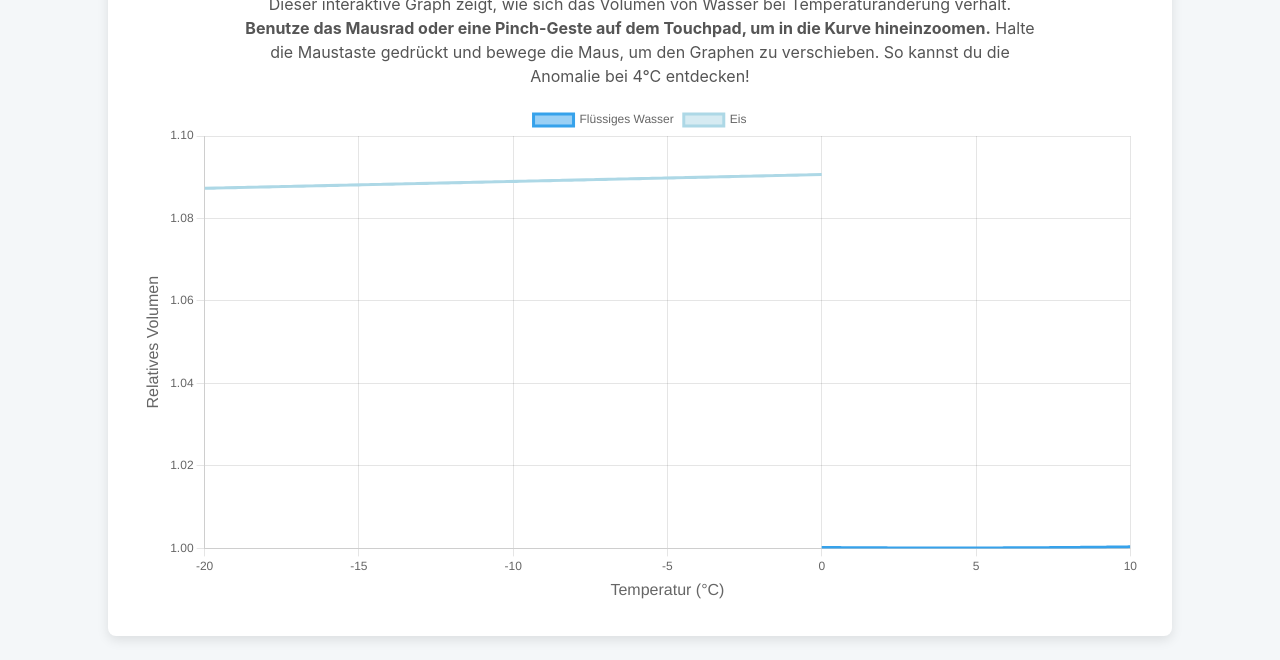
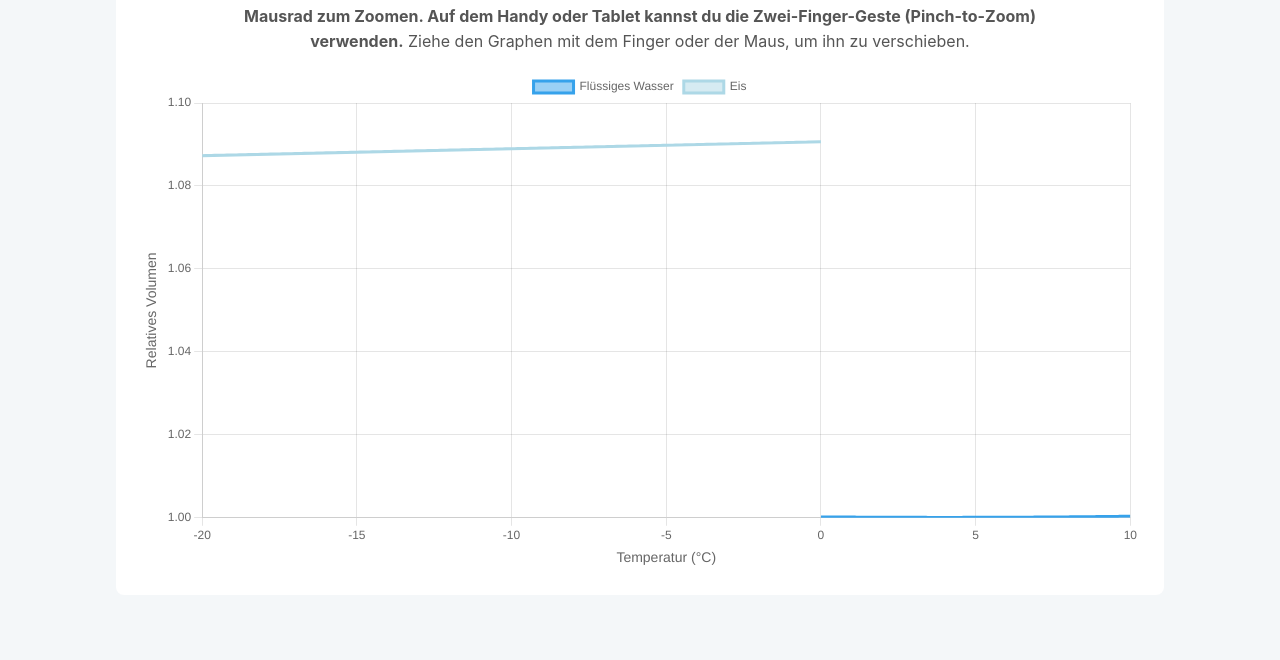
Before and after one commit to coolorator/Grafische-Darstellung-Anomalie-des-Wassers, a plain HTML site: page index.htm in a window 1280 px wide. Shown: the part 140-800 px from the top of the page. Drawn offline with nearby package versions, Linux system fonts and the light colour scheme; some packages are replaced by stand-ins of ours; a script that the page names is missing.

Commit message:
Update index.htm

```diff
--- a/index.htm
+++ b/index.htm
@@ -12,22 +12,24 @@
             flex-direction: column;
             align-items: center;
             margin: 0;
+            padding: 1rem 0; /* Etwas Platz oben und unten */
             background-color: #f4f7f9;
             color: #333;
         }
         .container {
-            width: 90%;
+            width: 95%; /* Etwas mehr Breite auf kleinen Bildschirmen */
             max-width: 1000px;
-            margin-top: 2rem;
-            padding: 2rem;
+            margin-top: 1rem;
+            padding: 1.5rem;
             background-color: #ffffff;
             border-radius: 8px;
-            box-shadow: 0 4px 12px rgba(0,0,0,0.1);
+            box-shadow: 0 4px R12px rgba(0,0,0,0.1);
         }
         h1 {
             color: #005a9e;
             text-align: center;
             margin-bottom: 0.5rem;
+            font-size: 1.8em; /* Anpassung für mobile Ansicht */
         }
         p {
             text-align: center;
@@ -36,7 +38,16 @@
             max-width: 800px;
             margin-left: auto;
             margin-right: auto;
-            line-height: 1.5;
+            line-height: 1.6; /* Verbesserte Lesbarkeit */
+        }
+        /* Media Query für kleinere Bildschirme */
+        @media (max-width: 600px) {
+            h1 {
+                font-size: 1.4em;
+            }
+            .container {
+                padding: 1rem;
+            }
         }
     </style>
 </head>
@@ -45,9 +56,9 @@
     <div class="container">
         <h1>Die Dichteanomalie des Wassers</h1>
         <p>
-            Dieser interaktive Graph zeigt, wie sich das Volumen von Wasser bei Temperaturänderung verhält.
-            <b>Benutze das Mausrad oder eine Pinch-Geste auf dem Touchpad, um in die Kurve hineinzoomen.</b>
-            Halte die Maustaste gedrückt und bewege die Maus, um den Graphen zu verschieben. So kannst du die Anomalie bei 4°C entdecken!
+            Dieser interaktive Graph zeigt das Volumen von Wasser bei Temperaturänderung.
+            <b>Nutze auf dem PC das Mausrad zum Zoomen. Auf dem Handy oder Tablet kannst du die Zwei-Finger-Geste (Pinch-to-Zoom) verwenden.</b>
+            Ziehe den Graphen mit dem Finger oder der Maus, um ihn zu verschieben.
         </p>
         <canvas id="waterVolumeChart"></canvas>
     </div>
@@ -56,56 +67,40 @@
     <script src="https://cdn.jsdelivr.net/npm/chartjs-plugin-zoom"></script>
 
     <script>
-        // === DATENGENERIERUNG ===
-        // Diese Funktion erzeugt die Datenpunkte für den Graphen,
-        // basierend auf den physikalischen Eigenschaften von Wasser und Eis.
-
+        // === DATENGENERIERUNG (unverändert) ===
         const labels = [];
         const waterData = [];
         const iceData = [];
+        const waterVolumeCoefficient = 7.7e-6;
+        const iceContractionCoefficient = 1.53e-4;
+        const volumeAt4C = 1.00000;
+        const volumeJumpFactor = 1.0905;
 
-        // Koeffizienten zur physikalisch angenäherten Darstellung
-        const waterVolumeCoefficient = 7.7e-6; // Für die Parabel des flüssigen Wassers
-        const iceContractionCoefficient = 1.53e-4; // Für die lineare Kontraktion von Eis
-        const volumeAt4C = 1.00000;
-        const volumeJumpFactor = 1.0905; // ca. 9% Volumenzunahme beim Gefrieren
-
-        // Generiere Datenpunkte von +10°C bis -20°C in 0.1°C Schritten
         for (let temp = 10; temp >= -20; temp -= 0.1) {
             const currentTemp = parseFloat(temp.toFixed(1));
             labels.push(currentTemp);
-
             if (currentTemp >= 0) {
-                // FLÜSSIGES WASSER (10°C bis 0°C)
-                // Das Volumen wird durch eine Parabel angenähert, deren Minimum bei 4°C liegt.
-                // V(T) = V_min * (1 + a * (T - 4)^2)
                 const volume = volumeAt4C * (1 + waterVolumeCoefficient * Math.pow(currentTemp - 4, 2));
                 waterData.push({ x: currentTemp, y: volume });
-                iceData.push({ x: currentTemp, y: NaN }); // Kein Eis in diesem Bereich
+                iceData.push({ x: currentTemp, y: NaN });
             } else {
-                // EIS (unter 0°C)
-                // Das Volumen von Eis nimmt linear ab (thermische Kontraktion).
                 const volumeWaterAt0 = volumeAt4C * (1 + waterVolumeCoefficient * Math.pow(0 - 4, 2));
                 const volumeIceAt0 = volumeWaterAt0 * volumeJumpFactor;
                 const iceVolume = volumeIceAt0 * (1 + iceContractionCoefficient * currentTemp);
                 iceData.push({ x: currentTemp, y: iceVolume });
-                waterData.push({ x: currentTemp, y: NaN }); // Kein flüssiges Wasser
+                waterData.push({ x: currentTemp, y: NaN });
             }
         }
-
-        // Füge den Sprungpunkt für Eis bei 0°C explizit hinzu
         const volumeWaterAt0 = volumeAt4C * (1 + waterVolumeCoefficient * Math.pow(0 - 4, 2));
         const volumeIceAt0 = volumeWaterAt0 * volumeJumpFactor;
-        labels.push(0); // Label existiert schon, aber wir fügen den Eis-Datenpunkt hinzu
+        labels.push(0);
         iceData.push({x: 0, y: volumeIceAt0});
-
 
         // === CHART KONFIGURATION ===
         const ctx = document.getElementById('waterVolumeChart').getContext('2d');
         const waterChart = new Chart(ctx, {
             type: 'line',
             data: {
-                // Die Daten werden umgekehrt, damit die X-Achse von links nach rechts ansteigt (-20°C -> 10°C)
                 labels: labels.slice().reverse(),
                 datasets: [
                     {
@@ -114,10 +109,10 @@
                         borderColor: 'rgba(54, 162, 235, 1)',
                         backgroundColor: 'rgba(54, 162, 235, 0.5)',
                         borderWidth: 3,
-                        pointRadius: 0, // Punkte standardmäßig ausblenden
-                        pointHitRadius: 5,
-                        tension: 0.1, // Sorgt für eine leicht geglättete Kurve
-                        spanGaps: false // Verhindert, dass die Lücke zu Eis überbrückt wird
+                        pointRadius: 0,
+                        pointHitRadius: 10, // Größerer Trefferbereich für Touch
+                        tension: 0.1,
+                        spanGaps: false
                     },
                     {
                         label: 'Eis',
@@ -126,7 +121,7 @@
                         backgroundColor: 'rgba(173, 216, 230, 0.5)',
                         borderWidth: 3,
                         pointRadius: 0,
-                        pointHitRadius: 5,
+                        pointHitRadius: 10, // Größerer Trefferbereich für Touch
                         spanGaps: false
                     }
                 ]
@@ -137,64 +132,46 @@
                 scales: {
                     x: {
                         type: 'linear',
-                        title: {
-                            display: true,
-                            text: 'Temperatur (°C)',
-                            font: { size: 16 }
-                        },
-                        // Die Achse wird hier explizit von -20 bis 10 sortiert
+                        title: { display: true, text: 'Temperatur (°C)', font: { size: 14 } },
                         min: -20,
                         max: 10
                     },
                     y: {
-                        title: {
-                            display: true,
-                            text: 'Relatives Volumen',
-                            font: { size: 16 }
-                        },
-                        // Beginnt die Y-Achse knapp unter dem Minimum, um die Anomalie hervorzuheben
+                        title: { display: true, text: 'Relatives Volumen', font: { size: 14 } },
                         min: 0.9999,
-                        grace: '5%' // Fügt oben etwas Platz hinzu
+                        grace: '5%'
                     }
                 },
                 plugins: {
-                    // Konfiguration des Zoom-Plugins
+                    // Explizite Konfiguration für Pinch- und Pan-Gesten
                     zoom: {
                         pan: {
-                            enabled: true, // Schwenken/Verschieben mit gedrückter Maustaste
-                            mode: 'x',     // Nur entlang der x-Achse
+                            enabled: true,
+                            mode: 'x',
+                            threshold: 10 // Wie viele Pixel muss man ziehen, bevor es als Pan erkannt wird
                         },
                         zoom: {
-                            wheel: {
-                                enabled: true, // Zoomen mit dem Mausrad
-                            },
-                            pinch: {
-                                enabled: true // Zoomen mit Pinch-Geste (für Touch-Geräte)
-                            },
-                            mode: 'x', // Nur entlang der x-Achse zoomen
+                            wheel: { enabled: true },
+                            // Hier wird die Pinch-Geste explizit aktiviert
+                            pinch: { enabled: true },
+                            mode: 'x',
                         }
                     },
                     tooltip: {
                         mode: 'index',
                         intersect: false,
                         callbacks: {
-                            // Formatiert den Tooltip für bessere Lesbarkeit
                             label: function(context) {
                                 let label = context.dataset.label || '';
-                                if (label) {
-                                    label += ': ';
-                                }
+                                if (label) { label += ': '; }
                                 if (context.parsed.y !== null) {
-                                    // Zeigt das Volumen mit 6 Nachkommastellen an
                                     label += context.parsed.y.toFixed(6);
                                 }
                                 return label;
                             }
                         }
                     },
-                    legend: {
-                        position: 'top',
-                    }
+                    legend: { position: 'top' }
                 }
             }
         });
```
